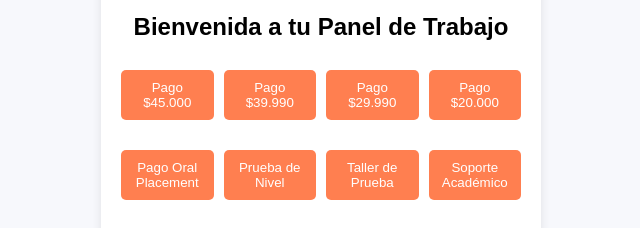
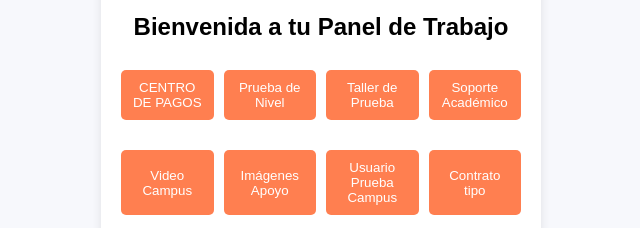
Before and after one commit to BestworkInstitute/panel_ejecutiva_interno_OK, a Next.js app: page / in a window 1280 px wide. Shown: the part 339-567 px from the top of the page, without its empty margins (319-959 px from the left). Built offline with nearby package versions, Linux system fonts and the light colour scheme.

Commit message:
Update index.js

```diff
--- a/pages/index.js
+++ b/pages/index.js
@@ -248,11 +248,7 @@ useEffect(() => {
 
                     {/* Botones principales */}
                     <div className="main-buttons">
-                        <button onClick={() => openExternal('https://www.webpay.cl/form-pay/297536')}>Pago $45.000</button>
-                        <button onClick={() => openExternal('https://www.webpay.cl/form-pay/297972')}>Pago $39.990</button>
-                        <button onClick={() => openExternal('https://www.webpay.cl/form-pay/297971')}>Pago $29.990</button>
-                        <button onClick={() => openExternal('https://www.webpay.cl/form-pay/297968')}>Pago $20.000</button>
-                        <button onClick={() => openExternal('https://www.flow.cl/btn.php?token=qd9nyjy')}>Pago Oral Placement</button>
+                        <button onClick={() => openExternal('https://pagosbestwork.vercel.app/')}>CENTRO DE PAGOS</button>
                         <button onClick={() => openExternal('https://bestwork.cl/mide-tu-nivel-con-bestwork/')}>Prueba de Nivel</button>
                         <button onClick={() => openExternal('https://taller-prueba-uwge.vercel.app/')}>Taller de Prueba</button>
                         <button onClick={() => openExternal('https://mensajes-adm.vercel.app/')}>Soporte Académico</button>
```
